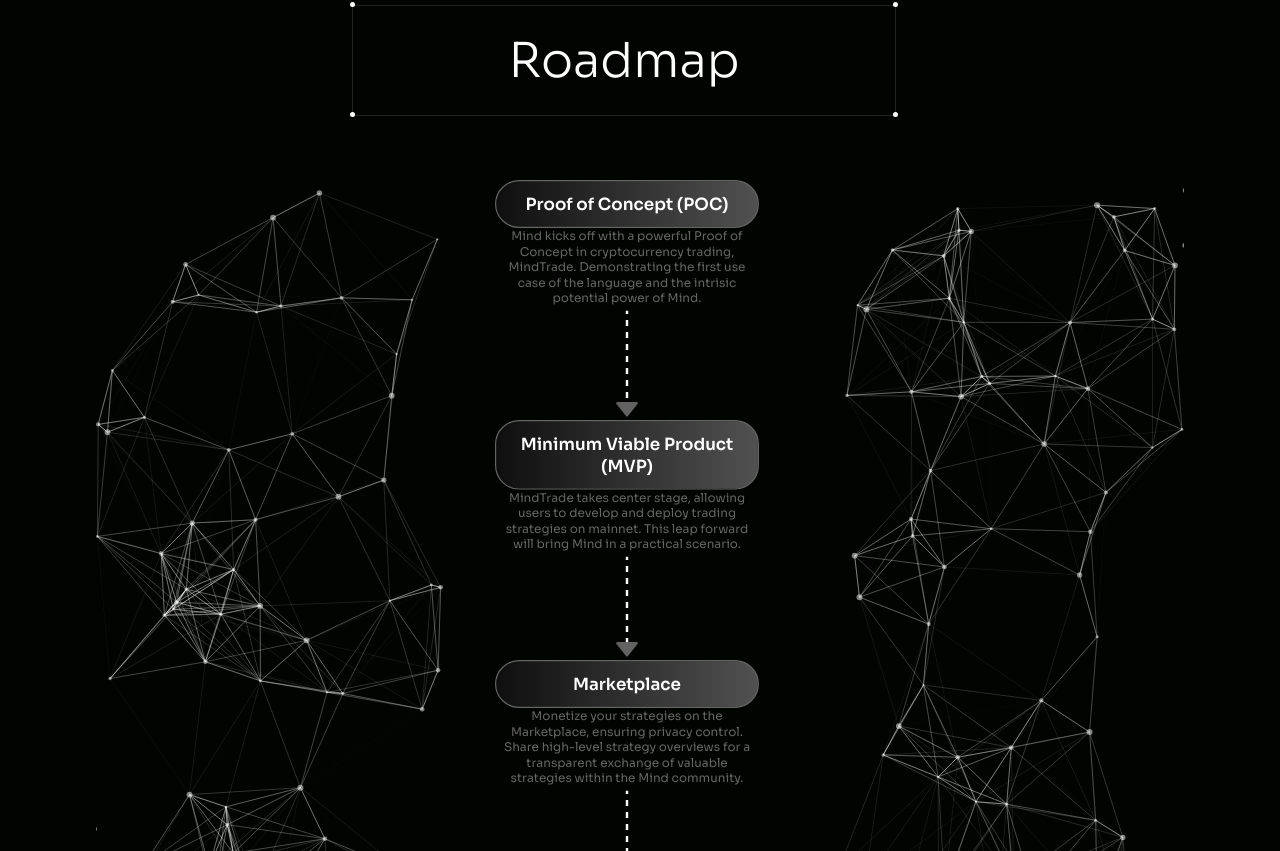
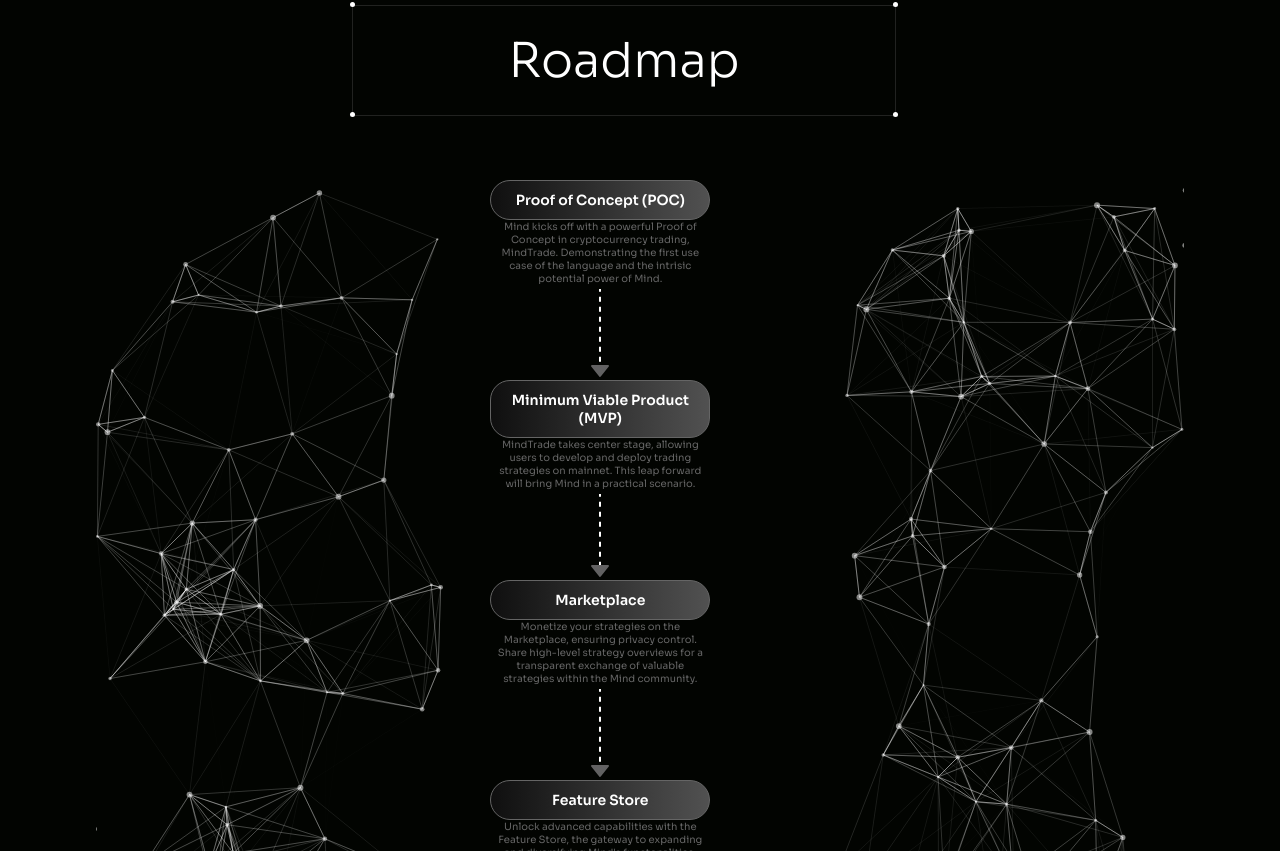
Before and after one commit to Coder-X27/HeartAI, a React (Create React App) app: page / in a window 1280 px wide. Shown: the part 7109-7960 px from the top of the page. Built offline with nearby package versions, Linux system fonts and the light colour scheme; the HTML template or start-up script is replaced by a standard one.

Commit message:
changes made

```diff
--- a/src/App.css
+++ b/src/App.css
@@ -1360,7 +1360,7 @@
   }
 
   .mobile-menu-link {
-    background-color: rgba(128, 128, 128, 0.729);
+    background-color: rgb(128, 128, 128);
     height: 20rem;
     display: grid;
     grid-column: 2/5;
--- a/src/Components/Roadmap.js
+++ b/src/Components/Roadmap.js
@@ -354,15 +354,15 @@
                   edges={roadmapEdges}
                   nodeTypes={nodeTypes}
                   style={{ height: "2200px", width: "100%" }}
+                  panOnDrag={false}
+                  zoomOnScroll={false}
+                  zoomOnDoubleClick={false}
+                  paneMoveable={false}
                   elementsSelectable={false}
                   nodesDraggable={false}
                   nodesConnectable={false}
                   fitView={false}
-                  zoomOnScroll={false}
-                  zoomOnDoubleClick={false}
-                  paneMoveable={false}
                   preventScrolling={false}
-                  defaultZoom={1.2} // Set the default position
                 />
               </div>
               <div style={{ marginTop: "20px" }}>
@@ -403,15 +403,15 @@
                     height: "1500px",
                     minWidth: "300px",
                   }}
+                  panOnDrag={false}
+                  zoomOnScroll={false}
+                  zoomOnDoubleClick={false}
+                  paneMoveable={false}
                   elementsSelectable={false}
                   nodesDraggable={false}
                   nodesConnectable={false}
                   fitView={false}
-                  zoomOnScroll={false}
-                  zoomOnDoubleClick={false}
-                  paneMoveable={false}
-                  preventScrolling={false}
-                  defaultZoom={1.2} // Set the default position
+                  preventScrolling={false} // Set the default position
                 />
               </div>
               <div>
```
